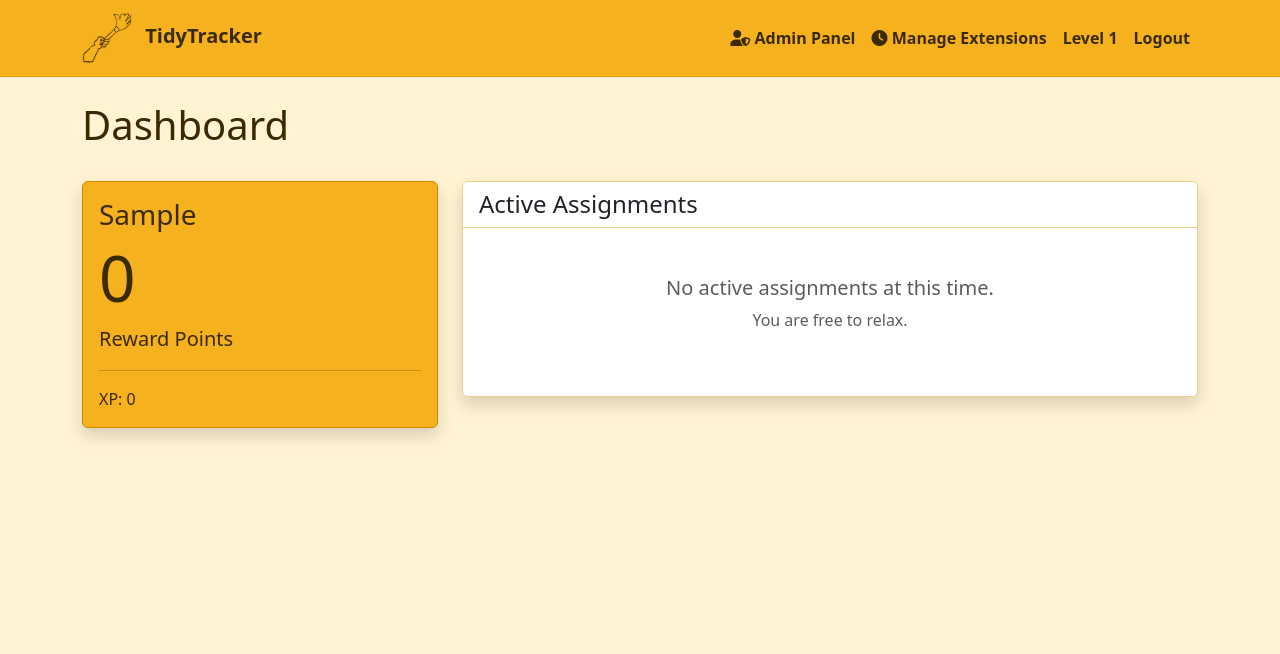
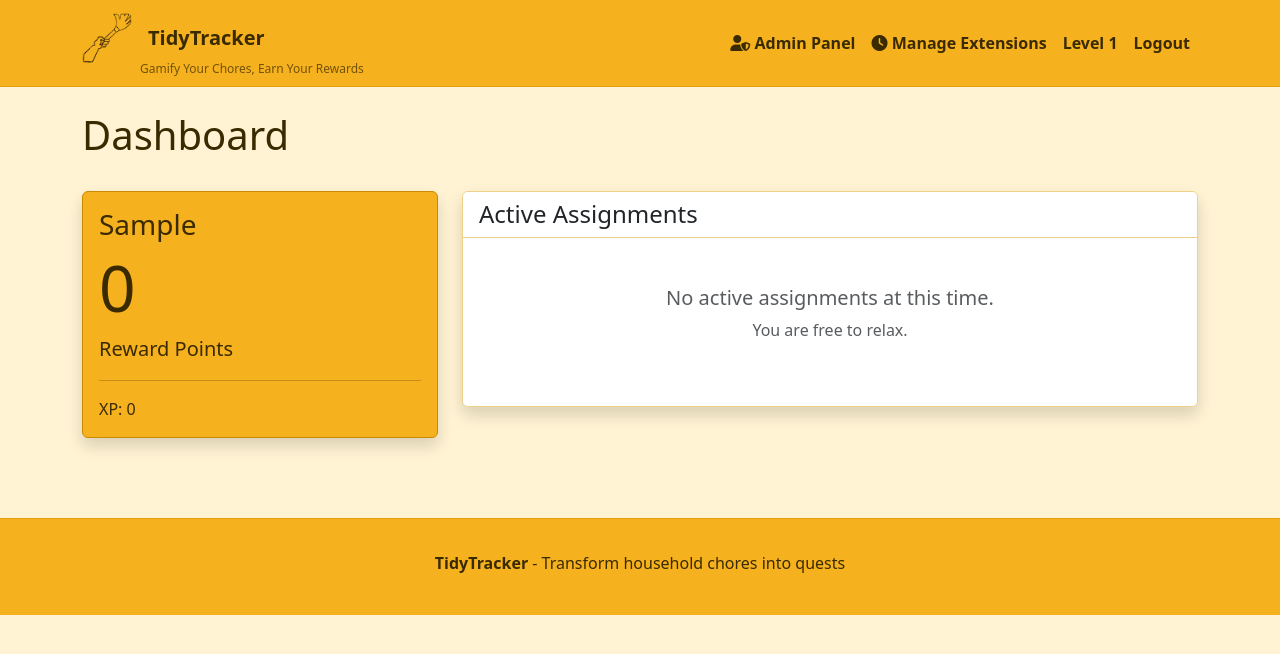
Before and after one commit to Mitchell7685/SDEV-265-Group-3, a Django app: page / in a window 1280 px wide. Shown: the top 654 px of the page. Run offline with Django 5.2, Linux system fonts and the light colour scheme; the visitor is signed in with stand-in values (Sample User, id 1); data that the repository does not hold is empty.

Commit message:
Updated branding header and footer and better colors

```diff
--- a/main/templates/home.html
+++ b/main/templates/home.html
@@ -1,6 +1,6 @@
 {% extends 'layout.html' %}
 
-{% block title %}Dashboard - Chore Tracking App{% endblock %}
+{% block title %}Dashboard - TidyTracker{% endblock %}
 
 {% block content %}
     <div class="d-flex justify-content-between align-items-center mb-4">
--- a/main/templates/layout.html
+++ b/main/templates/layout.html
@@ -89,15 +89,50 @@
         a:hover {
             color: #7e5500;
         }
+
+        .navbar-brand {
+            display: flex;
+            align-items: center;
+            gap: 0.5rem;
+        }
+
+        .brand-tagline {
+            font-size: 0.75rem;
+            font-weight: 500;
+            color: rgba(58, 42, 0, 0.7);
+            margin-left: 58px;
+            margin-top: -8px;
+        }
+
+        footer {
+            background-color: var(--tt-primary) !important;
+            border-top: 1px solid #e2a00f;
+            margin-top: 4rem;
+            padding: 2rem 0;
+            text-align: center;
+            color: var(--tt-text);
+        }
+
+        footer a {
+            color: var(--tt-primary-dark);
+            text-decoration: none;
+        }
+
+        footer a:hover {
+            text-decoration: underline;
+        }
     </style>
 </head>
 <body class="bg-light">
 
     <nav class="navbar navbar-expand-lg navbar-light mb-4">
         <div class="container">
-            <a class="navbar-brand" href="{% url 'home' %}">
-                <img src="{% static 'images/TidyTracker_2.png' %}" alt="TidyTracker Logo" style="height: 50px; margin-right: 8px;"> TidyTracker
-            </a>
+            <div>
+                <a class="navbar-brand" href="{% url 'home' %}">
+                    <img src="{% static 'images/TidyTracker_2.png' %}" alt="TidyTracker Logo" style="height: 50px; margin-right: 8px;"> TidyTracker
+                </a>
+                <div class="brand-tagline">Gamify Your Chores, Earn Your Rewards</div>
+            </div>
 
             <button class="navbar-toggler" type="button" data-bs-toggle="collapse" data-bs-target="#navbarNav">
                 <span class="navbar-toggler-icon"></span>
@@ -158,6 +193,12 @@
         {% endblock %}
     </div>
 
+    <footer>
+        <div class="container">
+            <p class="mb-2"><strong>TidyTracker</strong> - Transform household chores into quests</p>
+        </div>
+    </footer>
+
     <script src="https://cdn.jsdelivr.net/npm/bootstrap@5.3.0/dist/js/bootstrap.bundle.min.js"></script>
 </body>
 </html>
```
